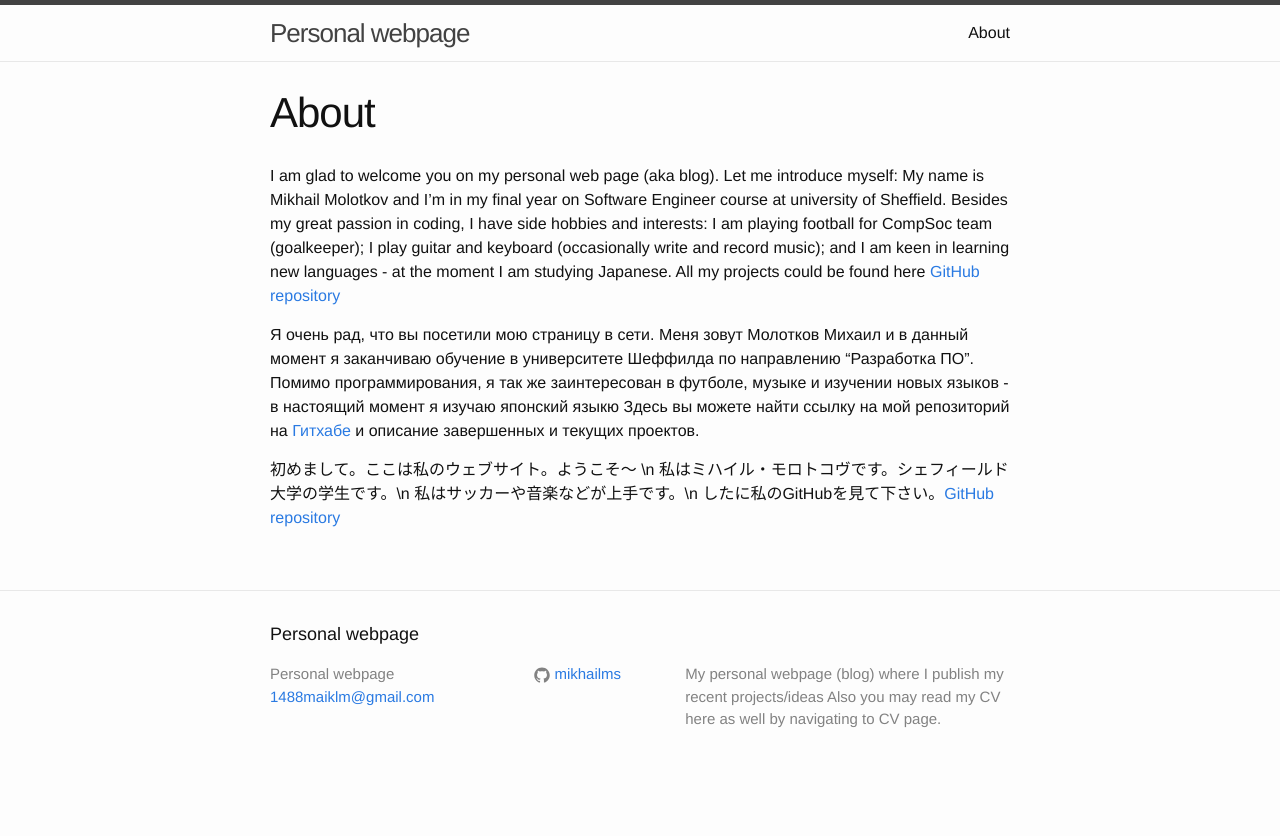
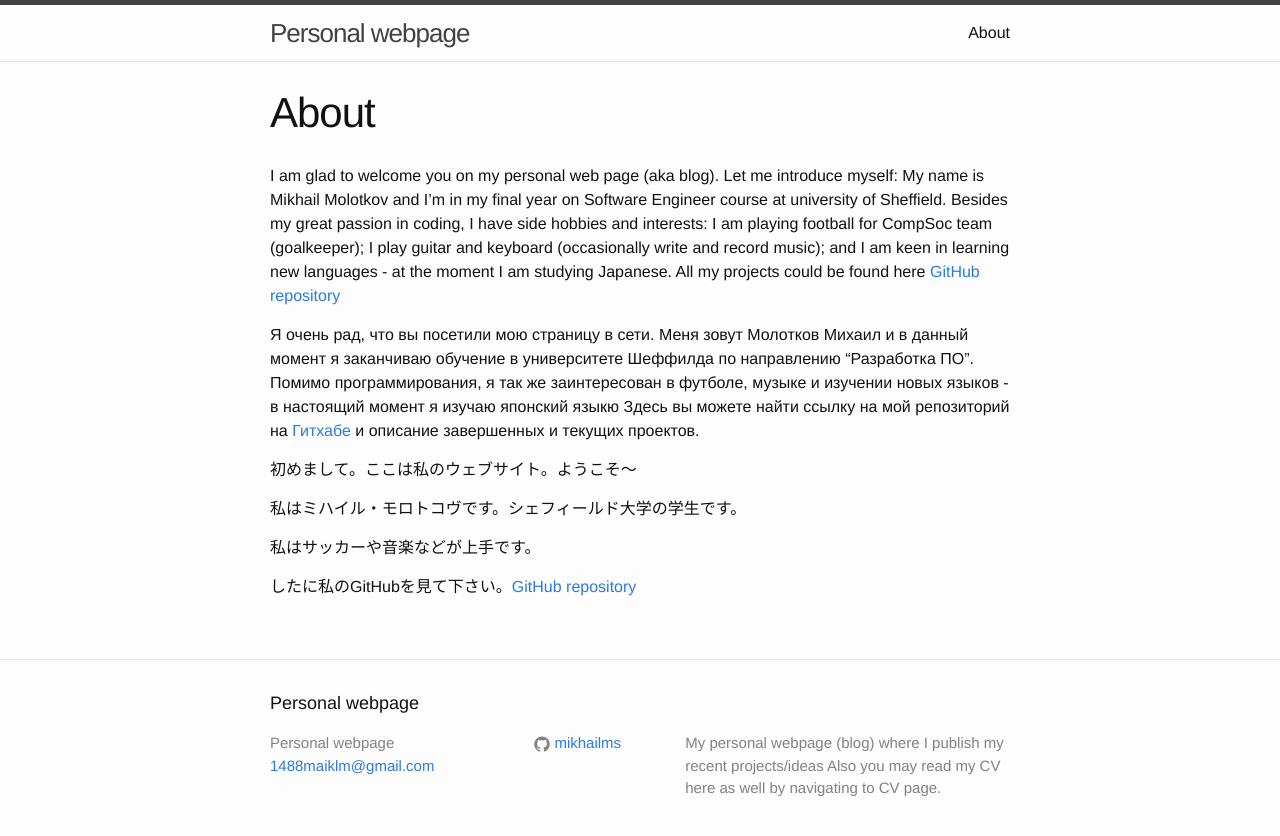
Before and after one commit to MikhailMS/mikhailms.github.io, a Jekyll site: the page built from about.md, in a window 1280 px wide. Shown: the top 836 px of the page. Built offline with Jekyll 4.4.1, drawn with Linux system fonts in a browser that asks for light colours.

Commit message:
small changes

```diff
--- a/about.md
+++ b/about.md
@@ -12,7 +12,10 @@ All my projects could be found here [GitHub repository](https://github.com/Mikha
 Помимо программирования, я так же заинтересован в футболе, музыке и изучении новых языков - в настоящий момент я изучаю японский языкю
 Здесь вы можете найти ссылку на мой репозиторий на [Гитхабе](https://github.com/MikhailMS) и описание завершенных и текущих проектов.
 
-初めまして。ここは私のウェブサイト。ようこそ〜 \n
-私はミハイル・モロトコヴです。シェフィールド大学の学生です。\n
-私はサッカーや音楽などが上手です。\n
+初めまして。ここは私のウェブサイト。ようこそ〜
+
+私はミハイル・モロトコヴです。シェフィールド大学の学生です。
+
+私はサッカーや音楽などが上手です。
+
 したに私のGitHubを見て下さい。[GitHub repository](https://github.com/MikhailMS)
```
